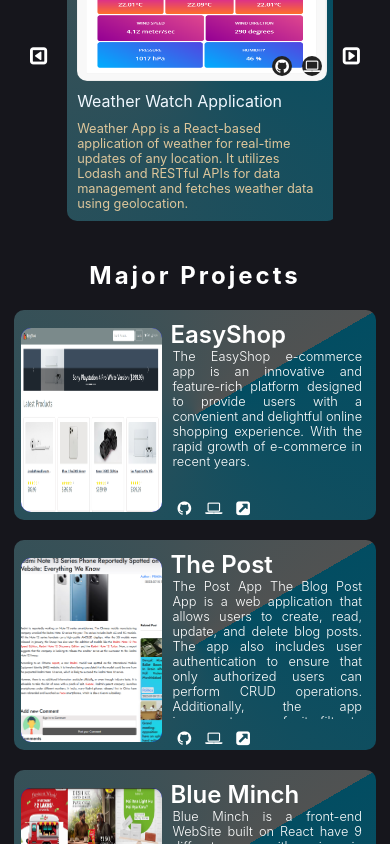
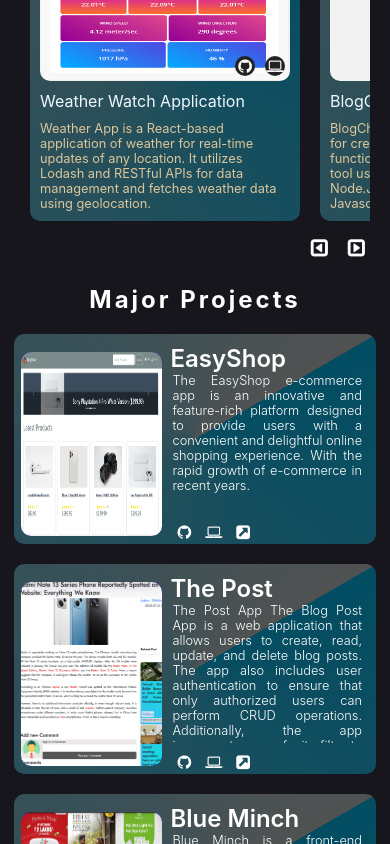
Before and after one commit to joinprakhar/frontend, a React (Create React App) app: page / in a window 390 px wide. Shown: the part 3410-4254 px from the top of the page. Built offline with nearby package versions, Linux system fonts and the light colour scheme.

Commit message:
small changes

```diff
--- a/src/App.css
+++ b/src/App.css
@@ -6,7 +6,7 @@
 
 body {
   background: #16161c;
-    background: linear-gradient(from 180deg, #16161c, #505252);
+  background: linear-gradient(from 180deg, #16161c, #505252);
 }
 
 .App {
@@ -30,3 +30,19 @@ body {
   overflow-x: hidden;
   scroll-behavior: smooth;
 }
+
+.arrow-cont {
+  display: none;
+}
+
+@media (max-width: 768px) {
+  .arrow-cont {
+    width: 100%;
+    display: flex;
+    justify-content: end;
+  }
+
+  .caro-arrow {
+    display: none;
+  }
+}
--- a/src/Component/Small Components/Coursel.jsx
+++ b/src/Component/Small Components/Coursel.jsx
@@ -1,4 +1,5 @@
 import React, { useRef } from "react";
+import "../../App.css";
 
 const Carousel = ({ arrow, children }) => {
   const boxRef = useRef(null);
@@ -18,33 +19,12 @@ const Carousel = ({ arrow, children }) => {
     }
   };
 
-  const handleScroll = (event) => {
-    // Get the current scroll position
-    const scrollLeft = event.target.scrollLeft;
-
-    // Determine the scroll direction
-    if (scrollLeft > prevScrollLeft.current) {
-      // Scrolling to the right
-      if (boxRef.current) {
-        const width = boxRef.current.clientWidth;
-        boxRef.current.scrollLeft += width / 2;
-      }
-    } else {
-      // Scrolling to the left
-      if (boxRef.current) {
-        const width = boxRef.current.clientWidth;
-        boxRef.current.scrollLeft -= width / 2;
-      }
-    }
-
-    // Update the previous scroll position
-    prevScrollLeft.current = scrollLeft;
-  };
-
   return (
+    <>
       <div className="product-carousel">
         <div
           onClick={btnPressPrev}
+          className="caro-arrow"
           style={{
             padding: "0",
             margin: "0 10px",
@@ -59,6 +39,7 @@ const Carousel = ({ arrow, children }) => {
         </div>
         <div
           onClick={btnPressNext}
+          className="caro-arrow"
           style={{
             padding: "0",
             margin: "0 10px",
@@ -68,7 +49,8 @@ const Carousel = ({ arrow, children }) => {
         >
           <i class="fa fa-toggle-right" style={{ color: arrow }}></i>
         </div>
-      {/* <div style={{ display: "flex", justifyContent: "flex-end" }}>
+      </div>
+      <div className="arrow-cont">
         <div
           onClick={btnPressPrev}
           style={{
@@ -91,8 +73,8 @@ const Carousel = ({ arrow, children }) => {
         >
           <i class="fa fa-toggle-right"></i>
         </div>
-      </div> */}
       </div>
+    </>
   );
 };
 
```
Lines whose indentation alone changed are shown as unchanged.
